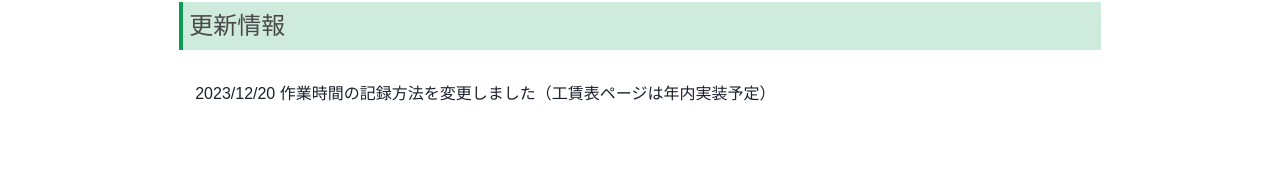
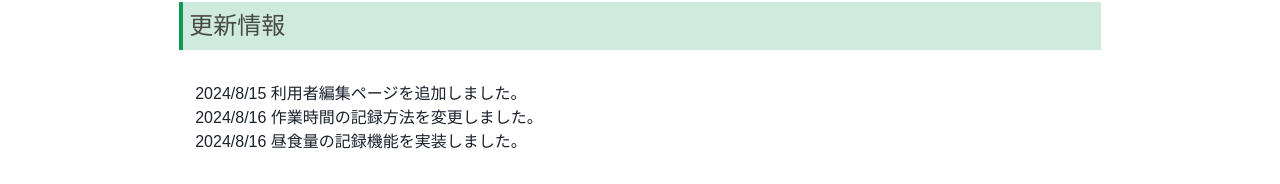
Before and after one commit to okaken2022/recoas, a Next.js app: page / in a window 1280 px wide. Shown: the part 209-393 px from the top of the page. Built offline with nearby package versions, Linux system fonts and the light colour scheme; no server answers; the database is empty; sample sign-in values are in the browser's storage; a web font is replaced by a local one.

Commit message:
style: 更新情報

```diff
--- a/pages/index.tsx
+++ b/pages/index.tsx
@@ -75,7 +75,9 @@ export default function Home() {
           更新情報
         </Text>
         <Box mt='4' p='4'>
-          <Text>2023/12/20 作業時間の記録方法を変更しました（工賃表ページは年内実装予定）</Text>
+          <Text>2024/8/15 利用者編集ページを追加しました。</Text>
+          <Text>2024/8/16 作業時間の記録方法を変更しました。</Text>
+          <Text>2024/8/16 昼食量の記録機能を実装しました。</Text>
         </Box>
 
         {/* 利用者一覧 */}
```
